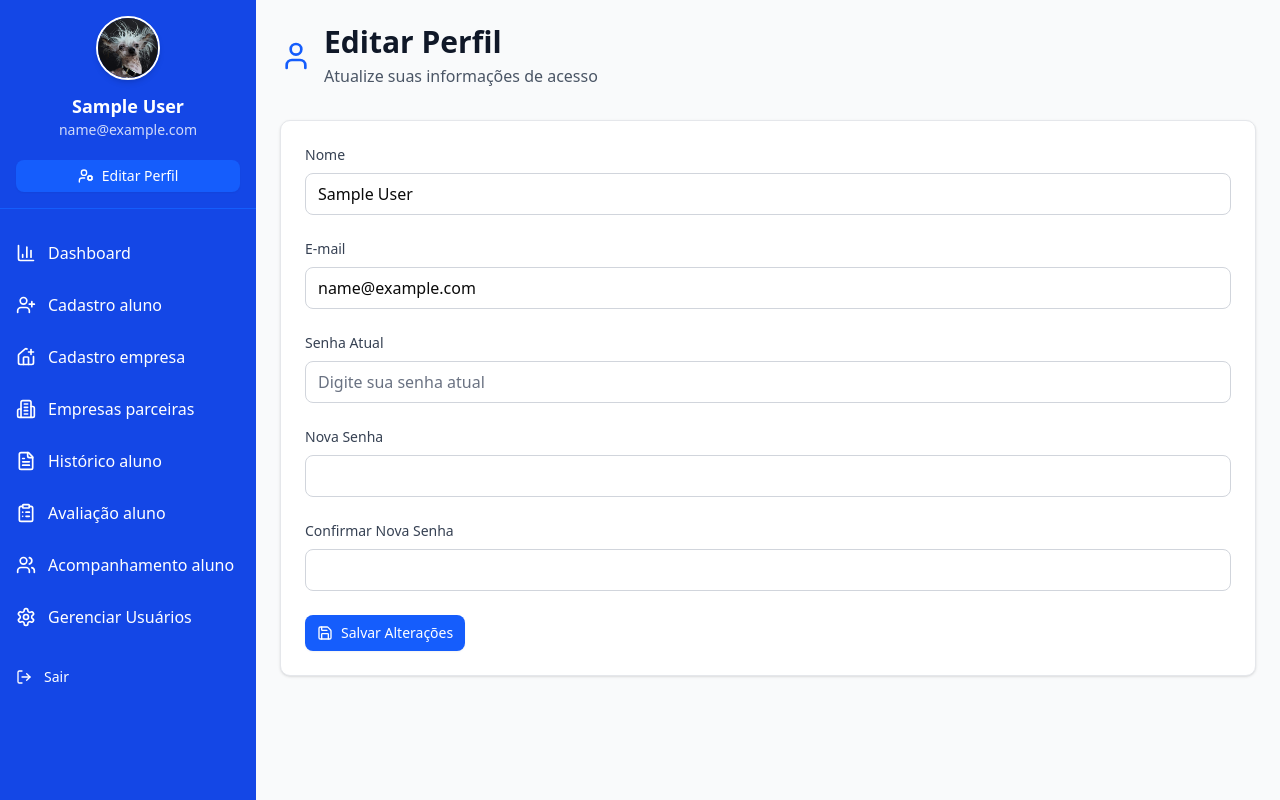
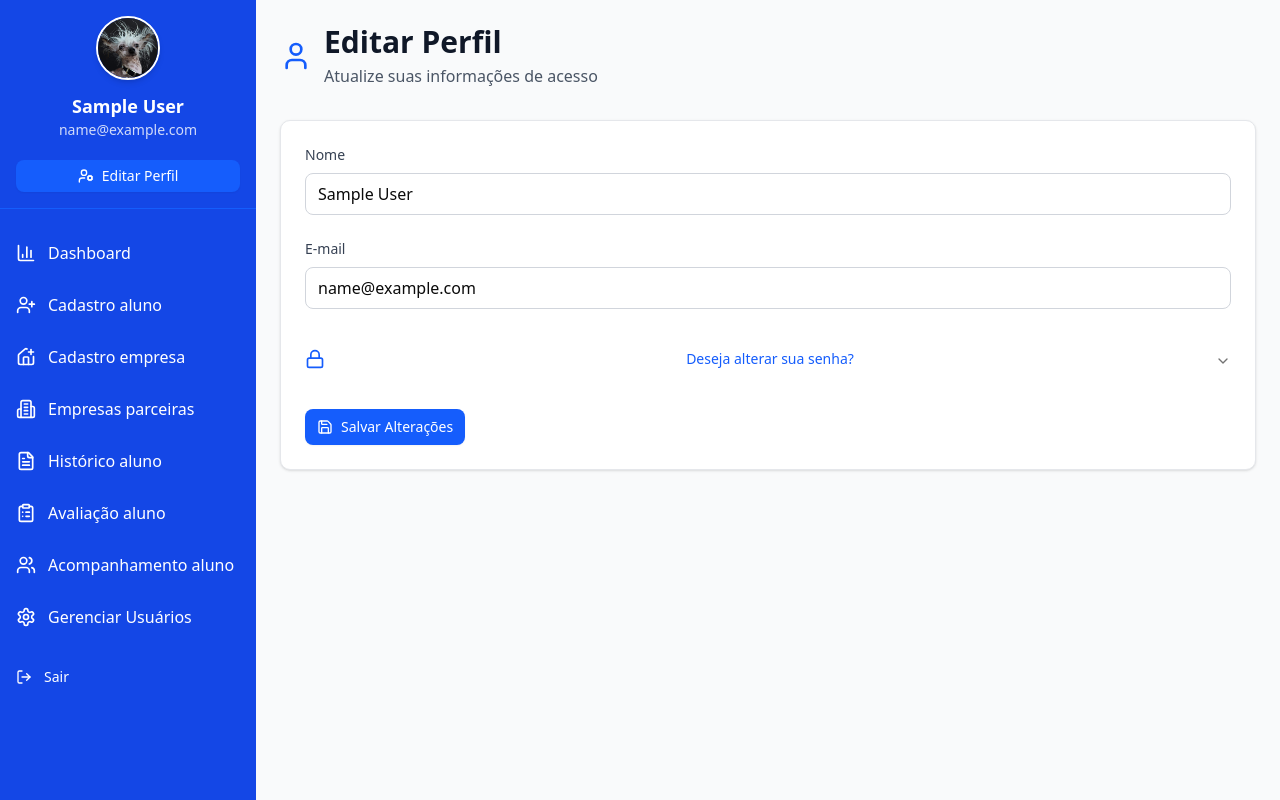
Before and after one commit to pedrovmdp/projetoExtensao_iv, a React (Vite) app in the folder frontend/: page /editar-perfil in a window 1280 px wide. Built offline with nearby package versions, Linux system fonts and the light colour scheme; sample sign-in values are in the browser's storage.

Commit message:
more changes and im tired

```diff
--- a/frontend/db.json
+++ b/frontend/db.json
@@ -253,9 +253,9 @@
     },
     {
       "id": "6465",
-      "name": "teste",
-      "email": "pele@pele.com.br",
-      "password": "123",
+      "name": "neymar",
+      "email": "teste@1.net",
+      "password": "teste",
       "role": "professor",
       "img": "https://api.dicebear.com/9.x/avataaars/svg?seed=teste%401.com&backgroundColor=ffffff&backgroundType=solid"
     }
--- a/frontend/package.json
+++ b/frontend/package.json
@@ -50,9 +50,9 @@
     "input-otp": "^1.4.2",
     "lucide-react": "^0.510.0",
     "next-themes": "^0.4.6",
-    "react": "^18.2.0",
+    "react": "^19.2.0",
     "react-day-picker": "8.10.1",
-    "react-dom": "^18.2.0",
+    "react-dom": "^19.2.0",
     "react-hook-form": "^7.56.3",
     "react-redux": "^9.2.0",
     "react-resizable-panels": "^3.0.2",
--- a/frontend/src/pages/EditarPerfil.jsx
+++ b/frontend/src/pages/EditarPerfil.jsx
@@ -1,39 +1,32 @@
-import { useState, useEffect } from "react";
-import { useDispatch, useSelector } from "react-redux";
-import { updateProfile } from "../../store/features/authSlice";
-import { User, Save } from "lucide-react";
+import { useState } from "react";
+import { useSelector, useDispatch } from "react-redux";
+import { User, Save, Lock } from "lucide-react";
 import Header from "../components/Header";
 import FormInput from "../components/FormInput";
 import { Button } from "@/components/ui/button";
 import { toast } from "sonner";
+import { login } from "../../store/features/authSlice";
+import {
+  Accordion,
+  AccordionItem,
+  AccordionTrigger,
+  AccordionContent,
+} from "@/components/ui/accordion";
 
 export default function EditarPerfil() {
   const dispatch = useDispatch();
   const user = useSelector((state) => state.auth.user);
 
   const [formData, setFormData] = useState({
-    nome: "",
-    email: "",
+    nome: user?.name || "",
+    email: user?.email || "",
     senhaAtual: "",
     novaSenha: "",
     confirmarSenha: "",
   });
 
   const [errors, setErrors] = useState({});
-  const [isSaving, setIsSaving] = useState(false);
-
-  // 🔹 Preenche o formulário com os dados atuais do usuário
-  useEffect(() => {
-    if (user) {
-      setFormData({
-        nome: user.name || "",
-        email: user.email || "",
-        senhaAtual: "",
-        novaSenha: "",
-        confirmarSenha: "",
-      });
-    }
-  }, [user]);
+  const [loading, setLoading] = useState(false);
 
   const handleChange = (e) => {
     const { name, value } = e.target;
@@ -45,8 +38,11 @@ export default function EditarPerfil() {
     const newErrors = {};
     if (!formData.nome.trim()) newErrors.nome = "Nome é obrigatório";
     if (!formData.email.trim()) newErrors.email = "E-mail é obrigatório";
-    if (formData.novaSenha && formData.novaSenha !== formData.confirmarSenha)
+
+    if (formData.novaSenha && formData.novaSenha !== formData.confirmarSenha) {
       newErrors.confirmarSenha = "As senhas não coincidem";
+    }
+
     setErrors(newErrors);
     return Object.keys(newErrors).length === 0;
   };
@@ -55,44 +51,31 @@ export default function EditarPerfil() {
     e.preventDefault();
     if (!validateForm()) return;
 
-    setIsSaving(true);
+    setLoading(true);
 
     try {
-      // 🔹 Prepara os dados atualizados
       const updatedUser = {
+        ...user,
         name: formData.nome,
         email: formData.email,
-        password: formData.novaSenha ? formData.novaSenha : user.password,
-        role: user.role,
+        password: formData.novaSenha || user.password, // mantém a senha antiga se não mudar
       };
 
-      // 🔹 Atualiza o usuário no JSON Server
       const response = await fetch(`http://localhost:3001/users/${user.id}`, {
         method: "PATCH",
         headers: { "Content-Type": "application/json" },
         body: JSON.stringify(updatedUser),
       });
 
-      if (!response.ok) {
-        throw new Error("Erro ao atualizar o perfil no servidor.");
-      }
+      if (!response.ok) throw new Error("Falha ao atualizar perfil.");
 
-      // 🔹 Atualiza Redux e localStorage
-      dispatch(updateProfile(updatedUser));
+      const updatedData = await response.json();
+      dispatch(login(updatedData)); // atualiza Redux
       toast.success("Perfil atualizado com sucesso!");
-
-      // Limpa senhas e encerra loading
-      setFormData((prev) => ({
-        ...prev,
-        senhaAtual: "",
-        novaSenha: "",
-        confirmarSenha: "",
-      }));
-    } catch (err) {
-      console.error(err);
-      toast.error("Falha ao atualizar perfil. Tente novamente.");
+    } catch (error) {
+      toast.error("Erro ao atualizar perfil.");
     } finally {
-      setIsSaving(false);
+      setLoading(false);
     }
   };
 
@@ -126,6 +109,14 @@ export default function EditarPerfil() {
           error={errors.email}
         />
 
+        {/* 🔹 Acordeon de troca de senha */}
+        <Accordion type="single" collapsible>
+          <AccordionItem value="senha">
+            <AccordionTrigger className="text-blue-600 flex items-center gap-2">
+              <Lock className="w-5 h-5" />
+              Deseja alterar sua senha?
+            </AccordionTrigger>
+            <AccordionContent className="space-y-4 mt-2">
               <FormInput
                 label="Senha Atual"
                 type="password"
@@ -151,14 +142,17 @@ export default function EditarPerfil() {
                 onChange={handleChange}
                 error={errors.confirmarSenha}
               />
+            </AccordionContent>
+          </AccordionItem>
+        </Accordion>
 
         <Button
           type="submit"
-          disabled={isSaving}
+          disabled={loading}
           className="bg-blue-600 hover:bg-blue-700 text-white flex items-center gap-2"
         >
           <Save className="w-5 h-5" />
-          {isSaving ? "Salvando..." : "Salvar Alterações"}
+          {loading ? "Salvando..." : "Salvar Alterações"}
         </Button>
       </form>
     </div>
```
Also changed, not shown: 1 other file (tests, documents, lock files or other folders). Lines whose indentation alone changed are shown as unchanged.
